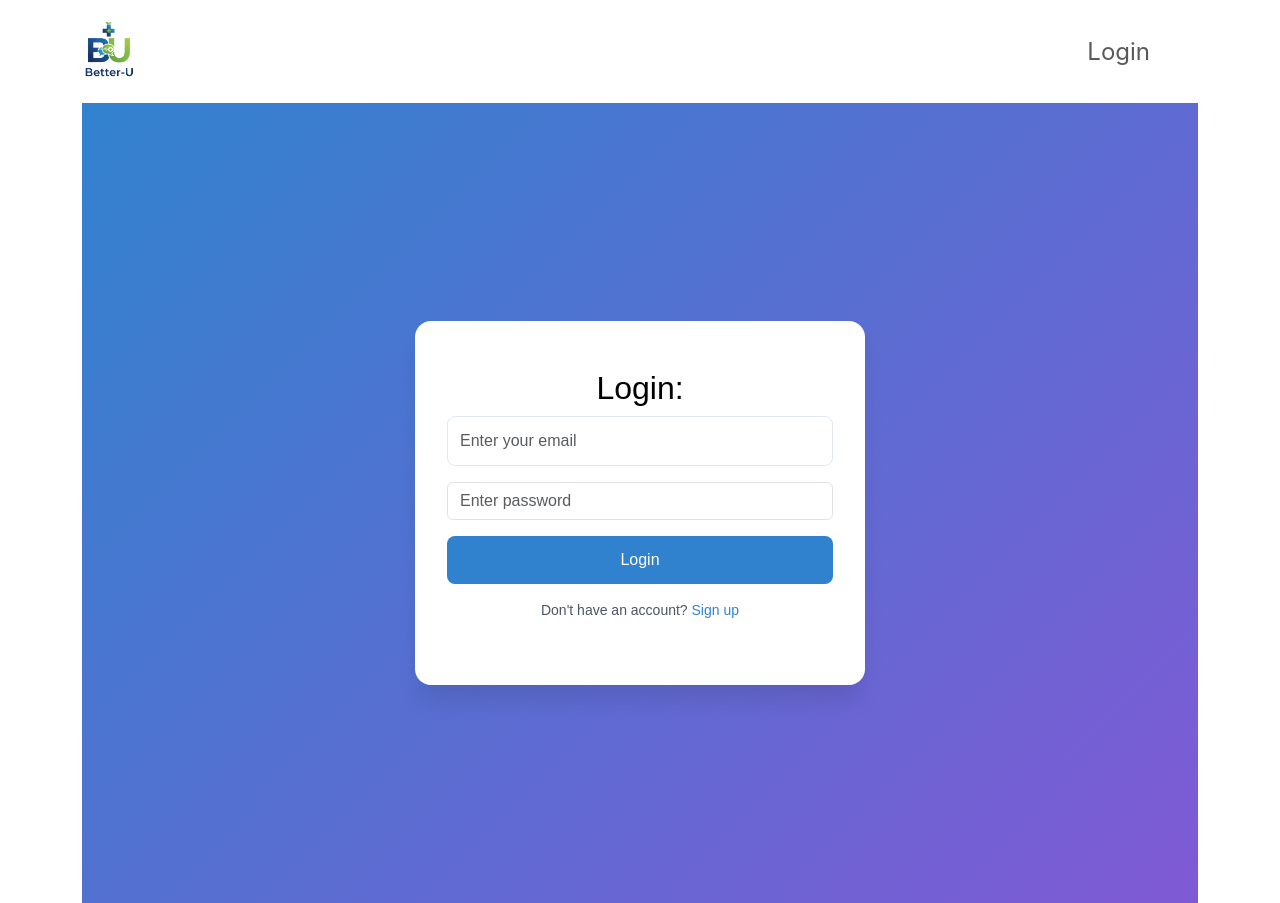
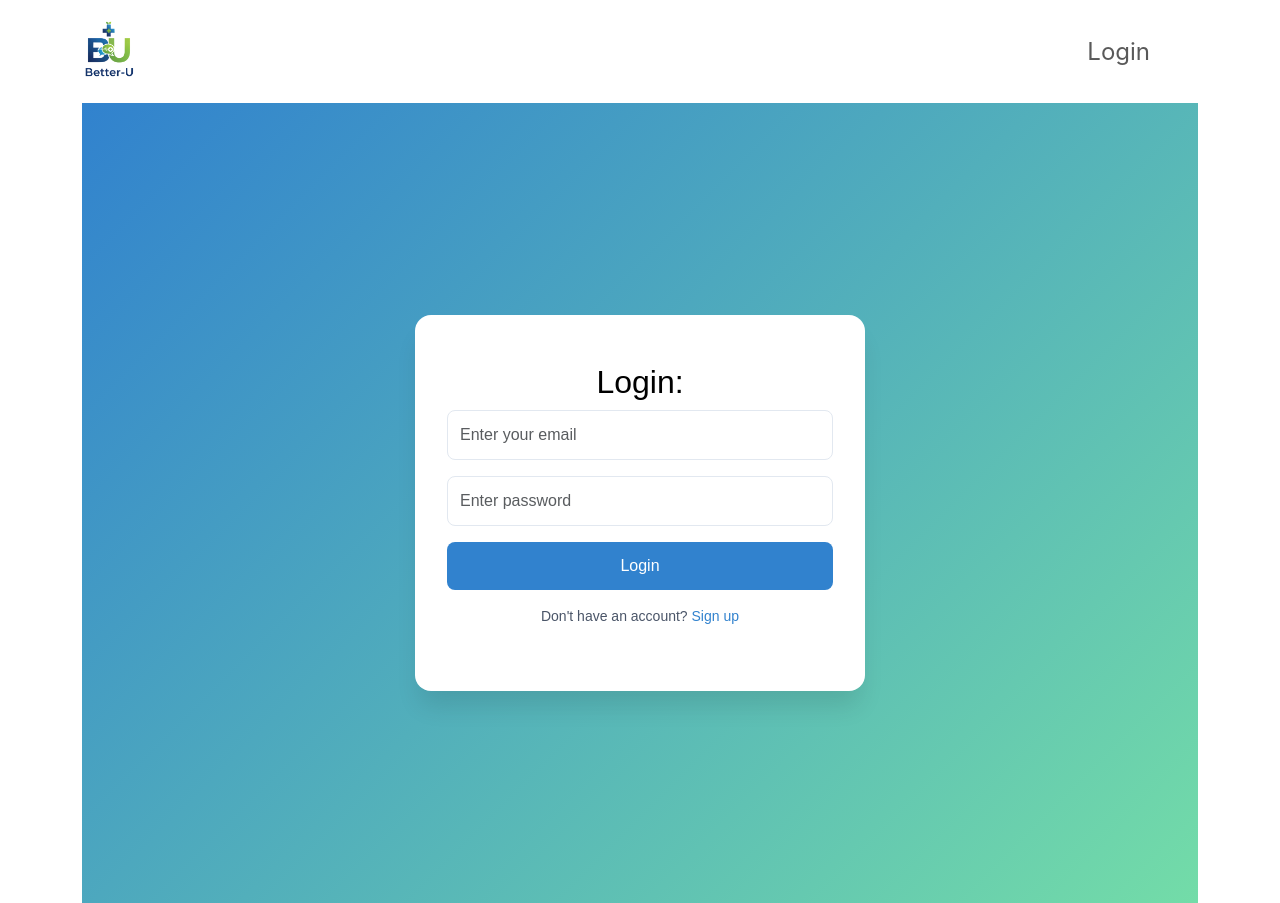
Before and after one commit to Rianakeni/better-u-web-application, a React (Create React App) app in the folder client/: page /login in a window 1280 px wide. Built offline with nearby package versions, Linux system fonts and the light colour scheme; no server answers.

Commit message:
adding loading animation

```diff
--- a/client/package.json
+++ b/client/package.json
@@ -17,6 +17,7 @@
     "react-bootstrap": "^2.10.10",
     "react-dom": "^18.2.0",
     "react-icons": "^4.12.0",
+    "react-loading": "^2.0.3",
     "react-router-dom": "^6.4.3",
     "react-scripts": "5.0.1",
     "react-simple-star-rating": "^5.1.7",
--- a/client/src/components/Booking/BookingForm.js
+++ b/client/src/components/Booking/BookingForm.js
@@ -99,7 +99,9 @@ const BookingForm = ({ schedule, isOpen, onClose, onConfirm }) => {
                 className={formErrors.phoneNumber ? "error" : ""}
               />
               {formErrors.phoneNumber && (
-                <span className="booking-modal-error">{formErrors.phoneNumber}</span>
+                <span className="booking-modal-error">
+                  {formErrors.phoneNumber}
+                </span>
               )}
             </div>
             <div className="booking-modal-actions">
--- a/client/src/components/Dashboard/index.js
+++ b/client/src/components/Dashboard/index.js
@@ -2,6 +2,7 @@ import React, { useState } from "react";
 import { useDashboard } from "./useDashboard";
 import { Protector } from "../../helpers";
 import { FaCalendarAlt, FaClock, FaUserMd } from "react-icons/fa";
+import ReactLoading from "react-loading";
 
 const API_URL =
   process.env.REACT_APP_API_URL ||
@@ -82,7 +83,12 @@ const Dashboard = ({ token }) => {
     setExpandedArticleId(expandedArticleId === articleId ? null : articleId);
   };
 
-  if (loading) return <div>Loading...</div>;
+  if (loading)
+    return (
+      <div className="loading-overlay">
+        <ReactLoading type="spin" color="#3182ce" height={50} width={50} />
+      </div>
+    );
   if (error) return <div>Error: {error}</div>;
 
   // Helper untuk mendapatkan data artikel
--- a/client/src/components/Login/index.js
+++ b/client/src/components/Login/index.js
@@ -4,11 +4,13 @@ import { toast } from "react-toastify";
 import { Link, useNavigate } from "react-router-dom";
 import { storeUser } from "../../helpers";
 import { login } from "../../lib/strapiClient";
+import ReactLoading from "react-loading"; // Importing ReactLoading
 
 const initialUser = { password: "", identifier: "" };
 
 const Login = () => {
   const [user, setUser] = useState(initialUser);
+  const [loading, setLoading] = useState(false); // State to manage loading
   const navigate = useNavigate();
 
   const handleChange = ({ target }) => {
@@ -22,6 +24,7 @@ const Login = () => {
   const handleLogin = async () => {
     try {
       if (user.identifier && user.password) {
+        setLoading(true); // Set loading to true before the login request
         const data = await login(user.identifier, user.password);
         if (data.jwt) {
           storeUser(data);
@@ -41,6 +44,8 @@ const Login = () => {
       toast.error(errorMessage, {
         hideProgressBar: true,
       });
+    } finally {
+      setLoading(false); // Set loading to false after the request is done
     }
   };
 
@@ -56,14 +61,7 @@ const Login = () => {
               value={user.identifier}
               onChange={handleChange}
               placeholder="Enter your email"
-              style={{
-                width: "100%",
-                padding: "0.75rem",
-                borderRadius: "8px",
-                border: "1px solid #e2e8f0",
-                marginBottom: "1rem",
-                fontSize: "1rem",
-              }}
+              style={styles.inputStyle}
             />
           </FormGroup>
           <FormGroup>
@@ -73,31 +71,30 @@ const Login = () => {
               value={user.password}
               onChange={handleChange}
               placeholder="Enter password"
+              style={styles.inputStyle}
             />
           </FormGroup>
           <button
-            style={{
-              width: "100%",
-              padding: "0.75rem",
-              borderRadius: "8px",
-              backgroundColor: "#3182ce",
-              color: "white",
-              border: "none",
-              fontSize: "1rem",
-              fontWeight: "500",
-              cursor: "pointer",
-              marginBottom: "1rem",
-            }}
+            style={styles.loginButton}
             onClick={handleLogin}
+            disabled={loading} // Disable the button while loading
           >
-            Login
+            {loading ? (
+              <ReactLoading
+                type="spin"
+                color="#fff"
+                height={24}
+                width={24}
+                justifyContent="center"
+                alignItems="center"
+              />
+            ) : (
+              "Login"
+            )}
           </button>
-          <p style={{ fontSize: "0.875rem", color: "#4a5568" }}>
+          <p style={styles.signupText}>
             Don't have an account?{" "}
-            <Link
-              to="/registration"
-              style={{ color: "#3182ce", textDecoration: "none" }}
-            >
+            <Link to="/registration" style={styles.signupLink}>
               Sign up
             </Link>
           </p>
@@ -113,7 +110,7 @@ const styles = {
     display: "flex",
     alignItems: "center",
     justifyContent: "center",
-    background: `linear-gradient(135deg, #3182ce 0%, #805ad5 100%)`,
+    background: `linear-gradient(135deg, #3182ce 0%, #73dca8ff 100%)`,
     padding: "1rem",
     fontFamily: "sans-serif",
   },
@@ -126,6 +123,38 @@ const styles = {
     width: "100%",
     maxWidth: "450px",
   },
+  inputStyle: {
+    width: "100%",
+    padding: "0.75rem",
+    borderRadius: "8px",
+    border: "1px solid #e2e8f0",
+    marginBottom: "1rem",
+    fontSize: "1rem",
+  },
+  loginButton: {
+    width: "100%",
+    padding: "0.75rem",
+    borderRadius: "8px",
+    backgroundColor: "#3182ce",
+    color: "white",
+    border: "none",
+    fontSize: "1rem",
+    fontWeight: "500",
+    cursor: "pointer",
+    marginBottom: "1rem",
+    display: "flex", // Menggunakan flexbox
+    justifyContent: "center", // Menyusun konten secara horizontal
+    alignItems: "center", // Menyusun konten secara vertikal
+    position: "relative",
+  },
+  signupText: {
+    fontSize: "0.875rem",
+    color: "#4a5568",
+  },
+  signupLink: {
+    color: "#3182ce",
+    textDecoration: "none",
+  },
 };
 
 export default Login;
--- a/client/src/index.css
+++ b/client/src/index.css
@@ -564,7 +564,8 @@ code {
 .booking-modal {
   background: white;
   border-radius: 12px;
-  box-shadow: 0 20px 25px -5px rgba(0, 0, 0, 0.1), 0 10px 10px -5px rgba(0, 0, 0, 0.04);
+  box-shadow: 0 20px 25px -5px rgba(0, 0, 0, 0.1),
+    0 10px 10px -5px rgba(0, 0, 0, 0.04);
   width: 100%;
   max-width: 500px;
   max-height: 90vh;
@@ -1143,3 +1144,16 @@ code {
     padding: 10px 20px;
   }
 }
+
+.loading-overlay {
+  position: fixed;
+  top: 0;
+  left: 0;
+  right: 0;
+  bottom: 0;
+  background: rgba(255, 255, 255, 0.7); /* Semi-transparent background */
+  display: flex;
+  justify-content: center;
+  align-items: center;
+  z-index: 9999; /* Make sure it is on top of everything */
+}
```
Also changed, not shown: client/src/components/Booking/index.js (+78 -32 lines), client/src/components/Booking/SlotCard.js (line endings or trailing spaces), 1 other file (tests, documents, lock files or other folders).
